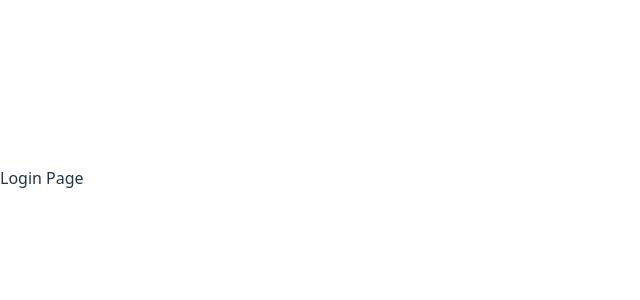
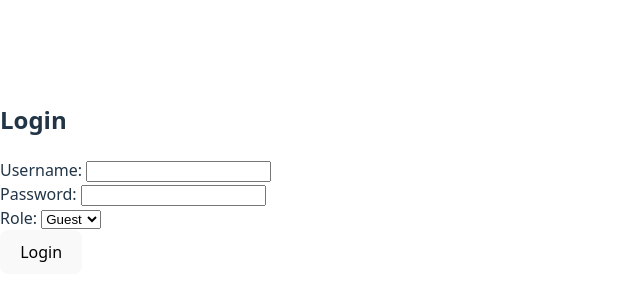
Before and after one commit to Maksim-Manojlovic/Authorization-Patterns, a React (Vite) app in the folder RBAC/client/: page /login in a window 1280 px wide. Shown: the part 222-522 px from the top of the page, without its empty margins (0-640 px from the left). Built offline with nearby package versions, Linux system fonts and the light colour scheme.

Commit message:
[ADD] Implemented LoginForm component with form handling, API call, and AuthContext integration

```diff
--- a/RBAC/client/src/components/LoginForm.tsx
+++ b/RBAC/client/src/components/LoginForm.tsx
@@ -1,5 +1,68 @@
-function LoginForm() {
-  return <div>Login Page</div>;
-}
+import React, { useState } from "react";
+import axios from "axios";
+import { useAuth } from "../context/AuthContext";
+
+const LoginForm = () => {
+  const { login } = useAuth();
+
+  const [username, setUsername] = useState("");
+  const [password, setPassword] = useState("");
+  const [role, setRole] = useState("guest");
+
+  const handleSubmit = async (e: React.FormEvent<HTMLFormElement>) => {
+    e.preventDefault();
+
+    try {
+      const res = await axios.post("http://localhost:5000/api/auth/login", {
+        username,
+        password,
+      });
+
+      const { token } = res.data;
+      login({ username, role }, token);
+
+      alert("Logged in successfully!");
+    } catch (err) {
+      alert("Login failed");
+      console.error(err);
+    }
+  };
+
+  return (
+    <form onSubmit={handleSubmit}>
+      <h2>Login</h2>
+      <div>
+        <label>Username: </label>
+        <input
+          type="text"
+          value={username}
+          onChange={(e) => setUsername(e.target.value)}
+          required
+        />
+      </div>
+
+      <div>
+        <label>Password: </label>
+        <input
+          type="password"
+          value={password}
+          onChange={(e) => setPassword(e.target.value)}
+          required
+        />
+      </div>
+
+      <div>
+        <label>Role: </label>
+        <select value={role} onChange={(e) => setRole(e.target.value)}>
+          <option value="admin">Admin</option>
+          <option value="user">User</option>
+          <option value="guest">Guest</option>
+        </select>
+      </div>
+
+      <button type="submit">Login</button>
+    </form>
+  );
+};
 
 export default LoginForm;
```
